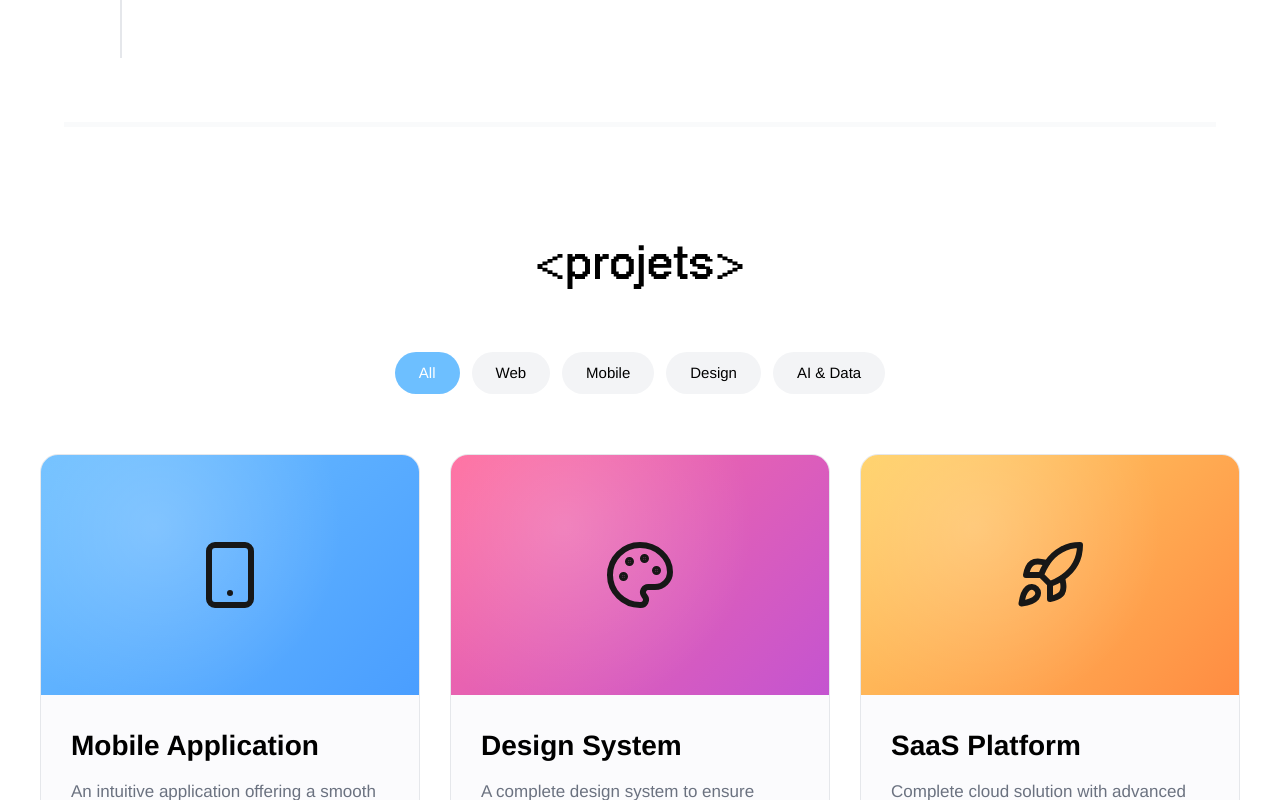
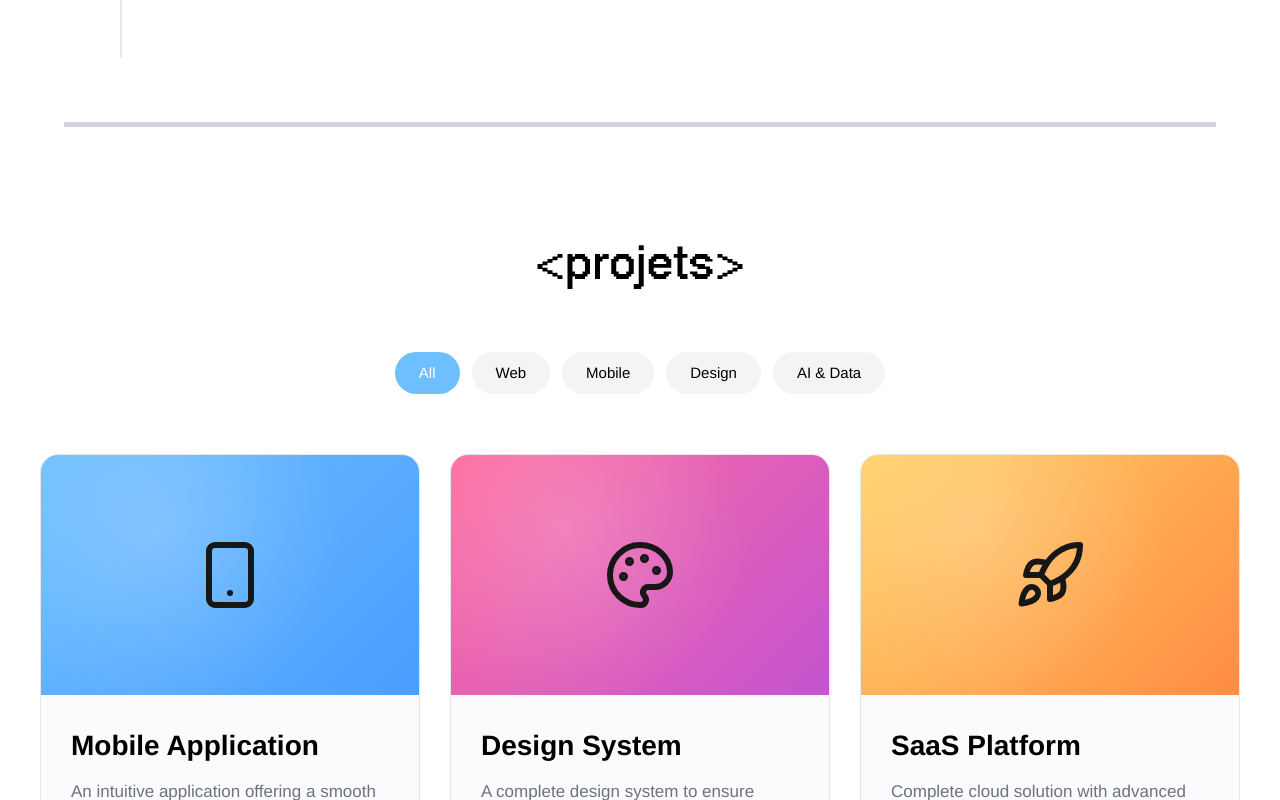
Before and after one commit to rabarijoy/portfolio, a Next.js app: page /en in a window 1280 px wide. Shown: the part 2900-3700 px from the top of the page. Built offline with nearby package versions, Linux system fonts and the light colour scheme.

Commit message:
style(divider): make gray divider more noticeable (gray-300 instead of gray-50)

```diff
--- a/components/ui/SectionDivider.tsx
+++ b/components/ui/SectionDivider.tsx
@@ -3,7 +3,7 @@ interface SectionDividerProps {
 }
 
 export function SectionDivider({ color = 'black' }: SectionDividerProps) {
-  const bgColor = color === 'black' ? 'bg-black' : 'bg-gray-50';
+  const bgColor = color === 'black' ? 'bg-black' : 'bg-gray-300';
 
   return (
     <div className="px-[4vw] lg:px-[5vw] py-0">
```
